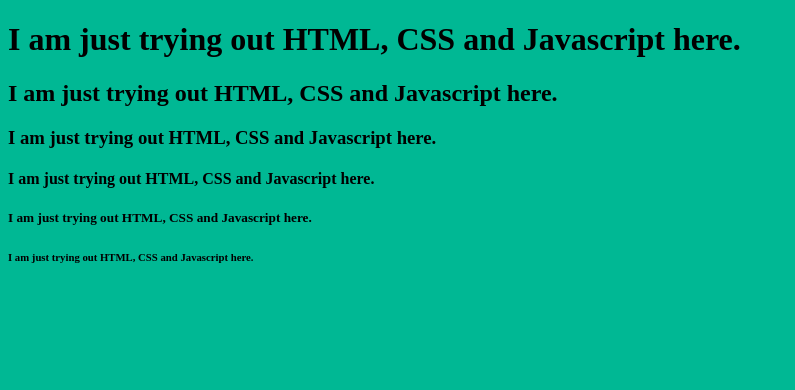
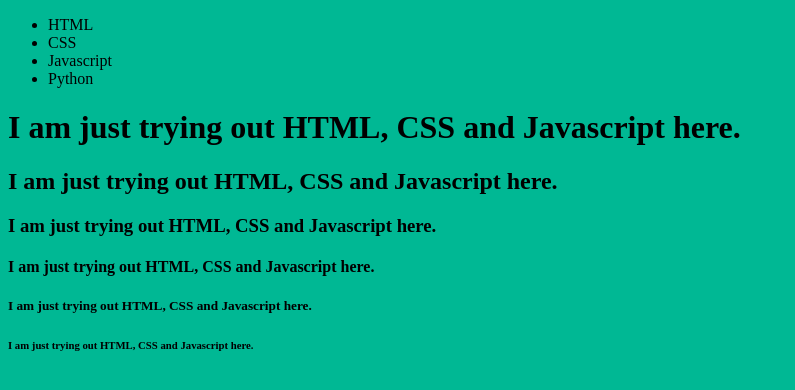
Before and after one commit to soothingkoala/soothingkoala.github.io, a plain HTML site: page index.html in a window 1280 px wide. Shown: the whole page, without its empty margins (0-795 px from the left). Drawn offline with Linux system fonts and the light colour scheme.

Commit message:
Update index.html

```diff
--- a/index.html
+++ b/index.html
@@ -8,6 +8,12 @@
   <link rel="stylesheet" type="text/css" href="style.css">
 </head>
 <body>
+  <ul>
+    <li>HTML</li>
+    <li>CSS</li>
+    <li>Javascript</li>
+    <li>Python</li>
+  </ul>
   <h1>I am just trying out HTML, CSS and Javascript here.</h1>
   <h2>I am just trying out HTML, CSS and Javascript here.</h2>
   <h3>I am just trying out HTML, CSS and Javascript here.</h3>
```
